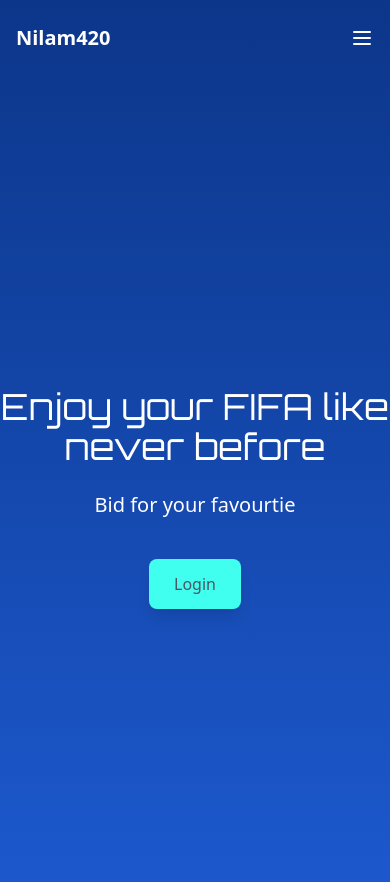
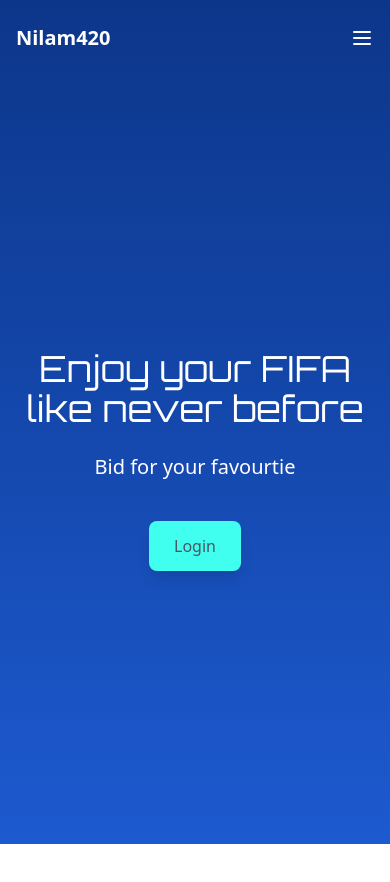
Before and after one commit to Sakibwahid/Fifa-19-auction-site, a React (Vite) app: page / in a window 390 px wide. Shown: the top 882 px of the page. After the commit the page ends 844 px from the top, so only its background shows below. Built offline with nearby package versions, Linux system fonts and the light colour scheme.

Commit message:
fix: home

```diff
--- a/src/pages/home.jsx
+++ b/src/pages/home.jsx
@@ -4,7 +4,7 @@
 import { Anchor } from '../components/Anchor';
 const Home = () => {
     return (
-        <div className='h-screen relative flex flex-col justify-center items-center'>
+        <div className='md:h-full p-2 relative flex flex-col justify-center items-center'>
             <div className='flex flex-col justify-center items-center gap-6'>
                 <Text variant='heading' className='font-[orbitron] text-white text-center'>
                     Enjoy your FIFA like never before
```
